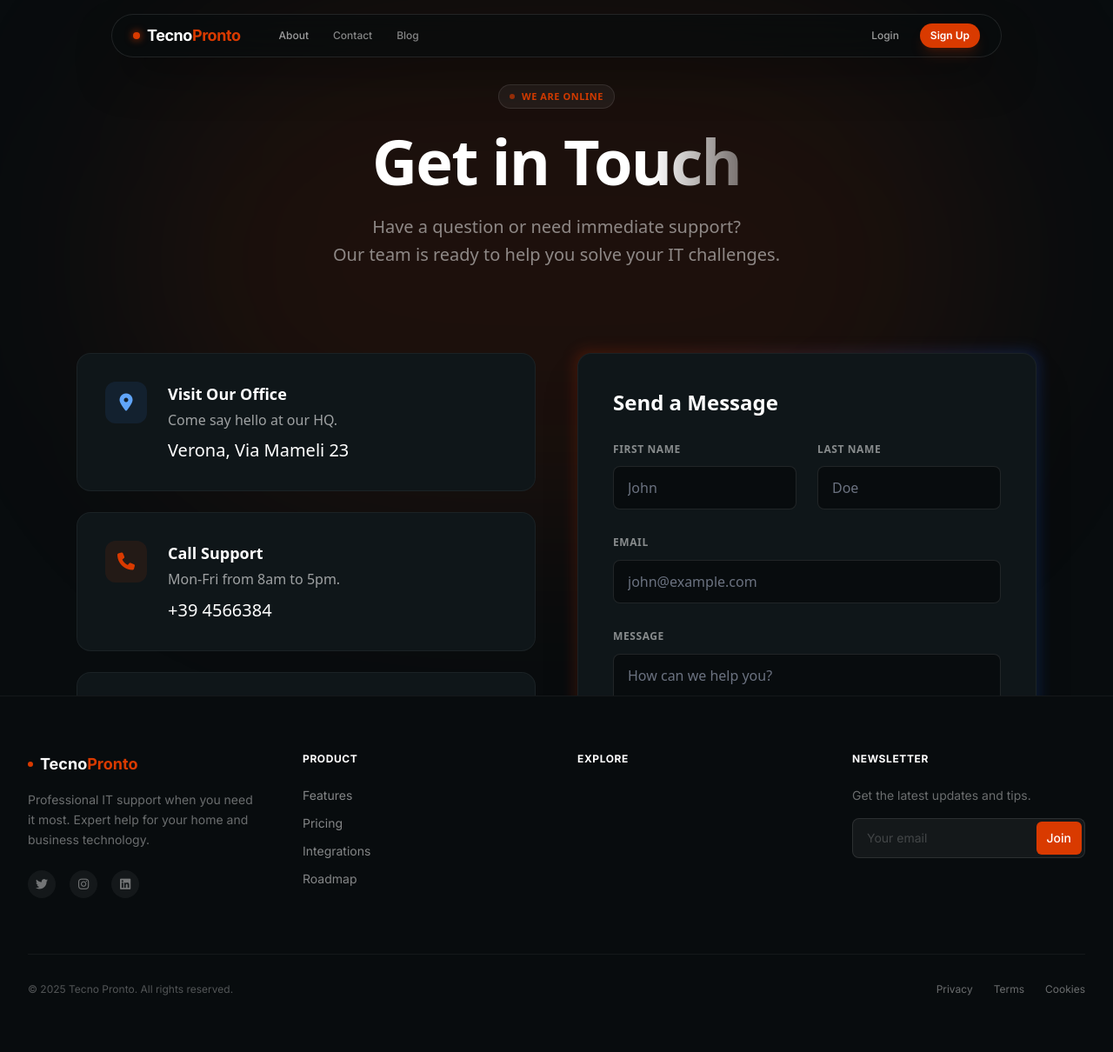
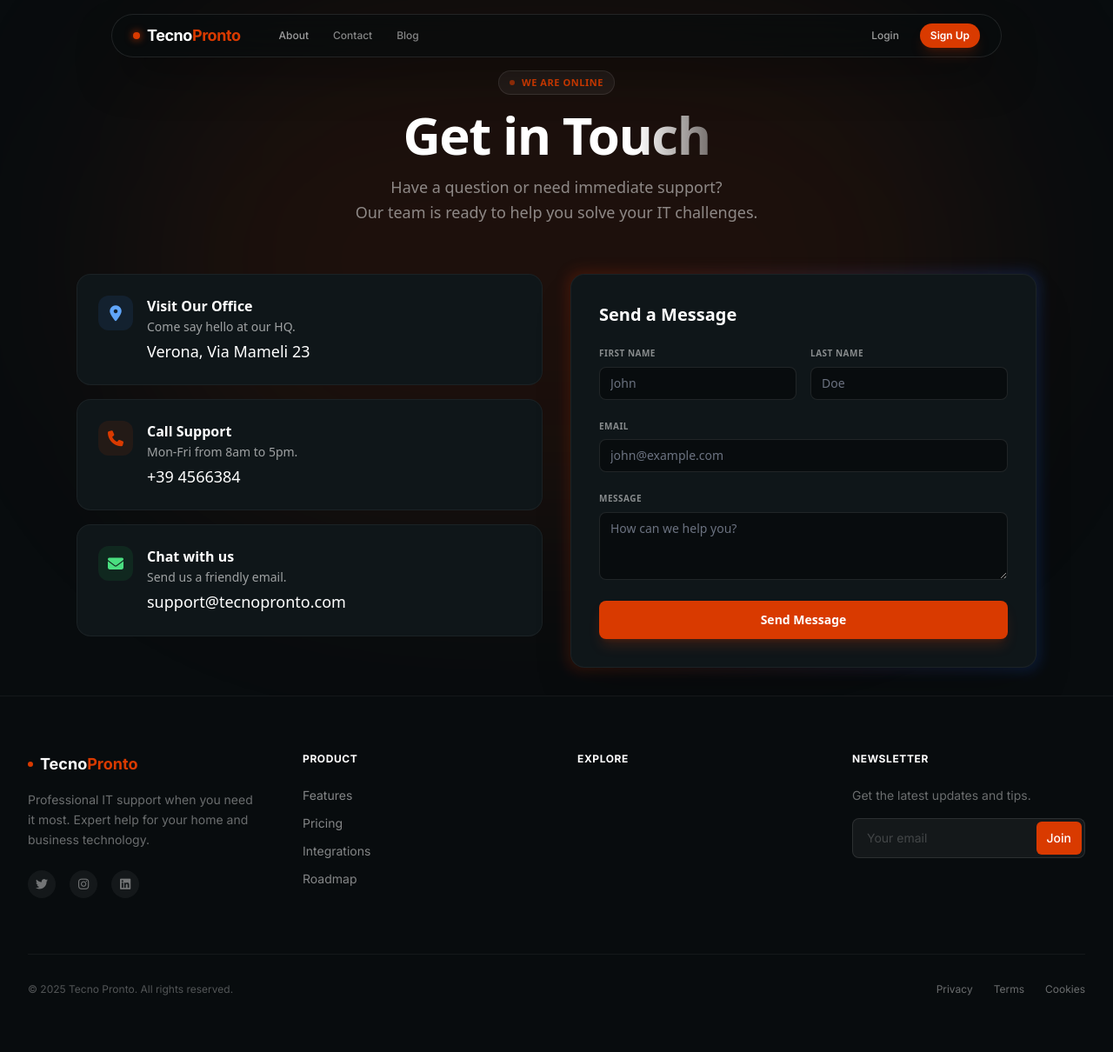
Before and after one commit to cuplyk/soothing_duo, a Django app: page /contacts/ in a window 1280 px wide. Shown: the whole page at 87% size. Run offline with Django 5.2, Linux system fonts and the light colour scheme; data that the repository does not hold is empty; some libraries are stand-ins or nearby versions.

Commit message:
fixed #15 contacts page updated to be more compact

```diff
--- a/templates/pages/contacts.html
+++ b/templates/pages/contacts.html
@@ -12,74 +12,74 @@
     <main class="flex-1 relative flex flex-col overflow-y-auto overflow-x-hidden custom-scrollbar">
 
         <!-- Contact Hero -->
-        <div class="relative pt-24 pb-12 px-4 sm:px-6 z-10 text-center">
+        <div class="relative pt-20 pb-6 px-4 sm:px-6 z-10 text-center">
             <!-- Background Glow -->
             <div class="absolute top-0 left-1/2 -translate-x-1/2 w-[1000px] h-[600px] bg-[#D93A00]/10 rounded-full blur-[120px] pointer-events-none mix-blend-screen"></div>
 
-            <div class="inline-flex items-center gap-2 px-3 py-1 rounded-full border border-white/10 bg-white/5 text-[11px] uppercase tracking-wider font-semibold text-[#D93A00] mb-6">
+            <div class="inline-flex items-center gap-2 px-3 py-1 rounded-full border border-white/10 bg-white/5 text-[11px] uppercase tracking-wider font-semibold text-[#D93A00] mb-4">
                 <span class="w-1.5 h-1.5 rounded-full bg-[#D93A00] animate-pulse"></span>
                 We are online
             </div>
 
-            <h1 class="text-5xl md:text-7xl font-bold tracking-tight mb-6 text-white">
+            <h1 class="text-4xl md:text-6xl font-bold tracking-tight mb-4 text-white">
                 Get in <span class="text-transparent bg-clip-text bg-gradient-to-r from-white via-white to-white/40">Touch</span>
             </h1>
-            <p class="text-xl text-white/50 max-w-2xl mx-auto leading-relaxed">
+            <p class="text-lg text-white/50 max-w-2xl mx-auto leading-relaxed">
                 Have a question or need immediate support? <br>
                 Our team is ready to help you solve your IT challenges.
             </p>
         </div>
 
         <!-- Contact Grid -->
-        <div class="max-w-6xl mx-auto px-4 sm:px-6 py-12 w-full relative z-10">
-            <div class="grid grid-cols-1 lg:grid-cols-2 gap-12 items-start">
+        <div class="max-w-6xl mx-auto px-4 sm:px-6 py-8 w-full relative z-10">
+            <div class="grid grid-cols-1 lg:grid-cols-2 gap-8 items-start">
 
                 <!-- Info Column -->
-                <div class="space-y-6">
+                <div class="space-y-4">
                     <!-- Address Card -->
-                    <div class="group p-8 rounded-2xl bg-[#0F1619] border border-white/5 hover:border-white/10 transition-all hover:-translate-y-1 relative overflow-hidden">
+                    <div class="group p-6 rounded-2xl bg-[#0F1619] border border-white/5 hover:border-white/10 transition-all hover:-translate-y-1 relative overflow-hidden">
                         <div class="absolute inset-0 bg-gradient-to-br from-white/5 to-transparent opacity-0 group-hover:opacity-100 transition-opacity duration-500"></div>
 
-                        <div class="flex items-start gap-6 relative z-10">
-                            <div class="w-12 h-12 rounded-xl bg-blue-500/10 flex items-center justify-center text-blue-400 font-bold text-xl shrink-0">
+                        <div class="flex items-start gap-4 relative z-10">
+                            <div class="w-10 h-10 rounded-xl bg-blue-500/10 flex items-center justify-center text-blue-400 font-bold text-lg shrink-0">
                                 <i class="fas fa-map-marker-alt"></i>
                             </div>
                             <div>
-                                <h3 class="text-lg font-bold text-white mb-1">Visit Our Office</h3>
-                                <p class="text-white/60 mb-2">Come say hello at our HQ.</p>
-                                <p class="text-xl text-white font-medium">Verona, Via Mameli 23</p>
+                                <h3 class="text-base font-bold text-white mb-0.5">Visit Our Office</h3>
+                                <p class="text-white/60 text-sm mb-1">Come say hello at our HQ.</p>
+                                <p class="text-lg text-white font-medium">Verona, Via Mameli 23</p>
                             </div>
                         </div>
                     </div>
 
                     <!-- Phone Card -->
-                    <div class="group p-8 rounded-2xl bg-[#0F1619] border border-white/5 hover:border-white/10 transition-all hover:-translate-y-1 relative overflow-hidden">
+                    <div class="group p-6 rounded-2xl bg-[#0F1619] border border-white/5 hover:border-white/10 transition-all hover:-translate-y-1 relative overflow-hidden">
                         <div class="absolute inset-0 bg-gradient-to-br from-white/5 to-transparent opacity-0 group-hover:opacity-100 transition-opacity duration-500"></div>
 
-                        <div class="flex items-start gap-6 relative z-10">
-                            <div class="w-12 h-12 rounded-xl bg-[#D93A00]/10 flex items-center justify-center text-[#D93A00] font-bold text-xl shrink-0">
+                        <div class="flex items-start gap-4 relative z-10">
+                            <div class="w-10 h-10 rounded-xl bg-[#D93A00]/10 flex items-center justify-center text-[#D93A00] font-bold text-lg shrink-0">
                                 <i class="fas fa-phone"></i>
                             </div>
                             <div>
-                                <h3 class="text-lg font-bold text-white mb-1">Call Support</h3>
-                                <p class="text-white/60 mb-2">Mon-Fri from 8am to 5pm.</p>
-                                <p class="text-xl text-white font-medium">+39 4566384</p>
+                                <h3 class="text-base font-bold text-white mb-0.5">Call Support</h3>
+                                <p class="text-white/60 text-sm mb-1">Mon-Fri from 8am to 5pm.</p>
+                                <p class="text-lg text-white font-medium">+39 4566384</p>
                             </div>
                         </div>
                     </div>
 
                     <!-- Email Card -->
-                    <div class="group p-8 rounded-2xl bg-[#0F1619] border border-white/5 hover:border-white/10 transition-all hover:-translate-y-1 relative overflow-hidden">
+                    <div class="group p-6 rounded-2xl bg-[#0F1619] border border-white/5 hover:border-white/10 transition-all hover:-translate-y-1 relative overflow-hidden">
                         <div class="absolute inset-0 bg-gradient-to-br from-white/5 to-transparent opacity-0 group-hover:opacity-100 transition-opacity duration-500"></div>
 
-                        <div class="flex items-start gap-6 relative z-10">
-                            <div class="w-12 h-12 rounded-xl bg-green-500/10 flex items-center justify-center text-green-400 font-bold text-xl shrink-0">
+                        <div class="flex items-start gap-4 relative z-10">
+                            <div class="w-10 h-10 rounded-xl bg-green-500/10 flex items-center justify-center text-green-400 font-bold text-lg shrink-0">
                                 <i class="fas fa-envelope"></i>
                             </div>
                             <div>
-                                <h3 class="text-lg font-bold text-white mb-1">Chat with us</h3>
-                                <p class="text-white/60 mb-2">Send us a friendly email.</p>
-                                <a href="mailto:support@tecnopronto.com" class="text-xl text-white font-medium hover:text-[#D93A00] transition-colors">support@tecnopronto.com</a>
+                                <h3 class="text-base font-bold text-white mb-0.5">Chat with us</h3>
+                                <p class="text-white/60 text-sm mb-1">Send us a friendly email.</p>
+                                <a href="mailto:support@tecnopronto.com" class="text-lg text-white font-medium hover:text-[#D93A00] transition-colors">support@tecnopronto.com</a>
                             </div>
                         </div>
                     </div>
@@ -88,31 +88,31 @@
                 <!-- Form Column -->
                 <div class="relative">
                     <div class="absolute -inset-1 bg-gradient-to-r from-[#D93A00] to-blue-600 rounded-2xl blur opacity-20 pointer-events-none"></div>
-                    <form class="relative bg-[#0F1619] border border-white/5 p-8 sm:p-10 rounded-2xl shadow-2xl space-y-6">
-                        <h3 class="text-2xl font-bold text-white mb-2">Send a Message</h3>
+                    <form class="relative bg-[#0F1619] border border-white/5 p-6 sm:p-8 rounded-2xl shadow-2xl space-y-4">
+                        <h3 class="text-xl font-bold text-white mb-1">Send a Message</h3>
 
-                        <div class="grid grid-cols-1 sm:grid-cols-2 gap-6">
-                            <div class="space-y-2">
-                                <label class="text-xs font-bold uppercase tracking-wider text-white/50">First Name</label>
-                                <input type="text" class="w-full bg-[#080c0e] border border-white/10 rounded-lg px-4 py-3 text-white focus:outline-none focus:border-[#D93A00] focus:ring-1 focus:ring-[#D93A00] transition-all" placeholder="John">
+                        <div class="grid grid-cols-1 sm:grid-cols-2 gap-4">
+                            <div class="space-y-1">
+                                <label class="text-[10px] font-bold uppercase tracking-wider text-white/50">First Name</label>
+                                <input type="text" class="w-full bg-[#080c0e] border border-white/10 rounded-lg px-3 py-2 text-white text-sm focus:outline-none focus:border-[#D93A00] focus:ring-1 focus:ring-[#D93A00] transition-all" placeholder="John">
                             </div>
-                            <div class="space-y-2">
-                                <label class="text-xs font-bold uppercase tracking-wider text-white/50">Last Name</label>
-                                <input type="text" class="w-full bg-[#080c0e] border border-white/10 rounded-lg px-4 py-3 text-white focus:outline-none focus:border-[#D93A00] focus:ring-1 focus:ring-[#D93A00] transition-all" placeholder="Doe">
+                            <div class="space-y-1">
+                                <label class="text-[10px] font-bold uppercase tracking-wider text-white/50">Last Name</label>
+                                <input type="text" class="w-full bg-[#080c0e] border border-white/10 rounded-lg px-3 py-2 text-white text-sm focus:outline-none focus:border-[#D93A00] focus:ring-1 focus:ring-[#D93A00] transition-all" placeholder="Doe">
                             </div>
                         </div>
 
-                        <div class="space-y-2">
-                            <label class="text-xs font-bold uppercase tracking-wider text-white/50">Email</label>
-                            <input type="email" class="w-full bg-[#080c0e] border border-white/10 rounded-lg px-4 py-3 text-white focus:outline-none focus:border-[#D93A00] focus:ring-1 focus:ring-[#D93A00] transition-all" placeholder="john@example.com">
+                        <div class="space-y-1">
+                            <label class="text-[10px] font-bold uppercase tracking-wider text-white/50">Email</label>
+                            <input type="email" class="w-full bg-[#080c0e] border border-white/10 rounded-lg px-3 py-2 text-white text-sm focus:outline-none focus:border-[#D93A00] focus:ring-1 focus:ring-[#D93A00] transition-all" placeholder="john@example.com">
                         </div>
 
-                        <div class="space-y-2">
-                            <label class="text-xs font-bold uppercase tracking-wider text-white/50">Message</label>
-                            <textarea rows="4" class="w-full bg-[#080c0e] border border-white/10 rounded-lg px-4 py-3 text-white focus:outline-none focus:border-[#D93A00] focus:ring-1 focus:ring-[#D93A00] transition-all" placeholder="How can we help you?"></textarea>
+                        <div class="space-y-1">
+                            <label class="text-[10px] font-bold uppercase tracking-wider text-white/50">Message</label>
+                            <textarea rows="3" class="w-full bg-[#080c0e] border border-white/10 rounded-lg px-3 py-2 text-white text-sm focus:outline-none focus:border-[#D93A00] focus:ring-1 focus:ring-[#D93A00] transition-all" placeholder="How can we help you?"></textarea>
                         </div>
 
-                        <button type="submit" class="w-full py-4 bg-[#D93A00] hover:bg-[#b03000] text-white font-bold rounded-lg shadow-lg shadow-[#D93A00]/20 transition-all hover:translate-y-[-2px]">
+                        <button type="submit" class="w-full py-3 bg-[#D93A00] hover:bg-[#b03000] text-white font-bold rounded-lg shadow-lg shadow-[#D93A00]/20 transition-all hover:translate-y-[-2px] text-sm">
                             Send Message
                         </button>
                     </form>
--- a/theme/static/css/dist/styles.css
+++ b/theme/static/css/dist/styles.css
@@ -1912,6 +1912,10 @@ select {
   margin-top: 4rem;
 }
 
+.mb-0\.5 {
+  margin-bottom: 0.125rem;
+}
+
 .line-clamp-3 {
   overflow: hidden;
   display: -webkit-box;
@@ -4089,6 +4093,10 @@ select {
     padding: 2.5rem;
   }
 
+  .sm\:p-8 {
+    padding: 2rem;
+  }
+
   .sm\:px-3 {
     padding-left: 0.75rem;
     padding-right: 0.75rem;
```
Also changed, not shown: templates/includes/test.html (deleted, +0 -158 lines).
